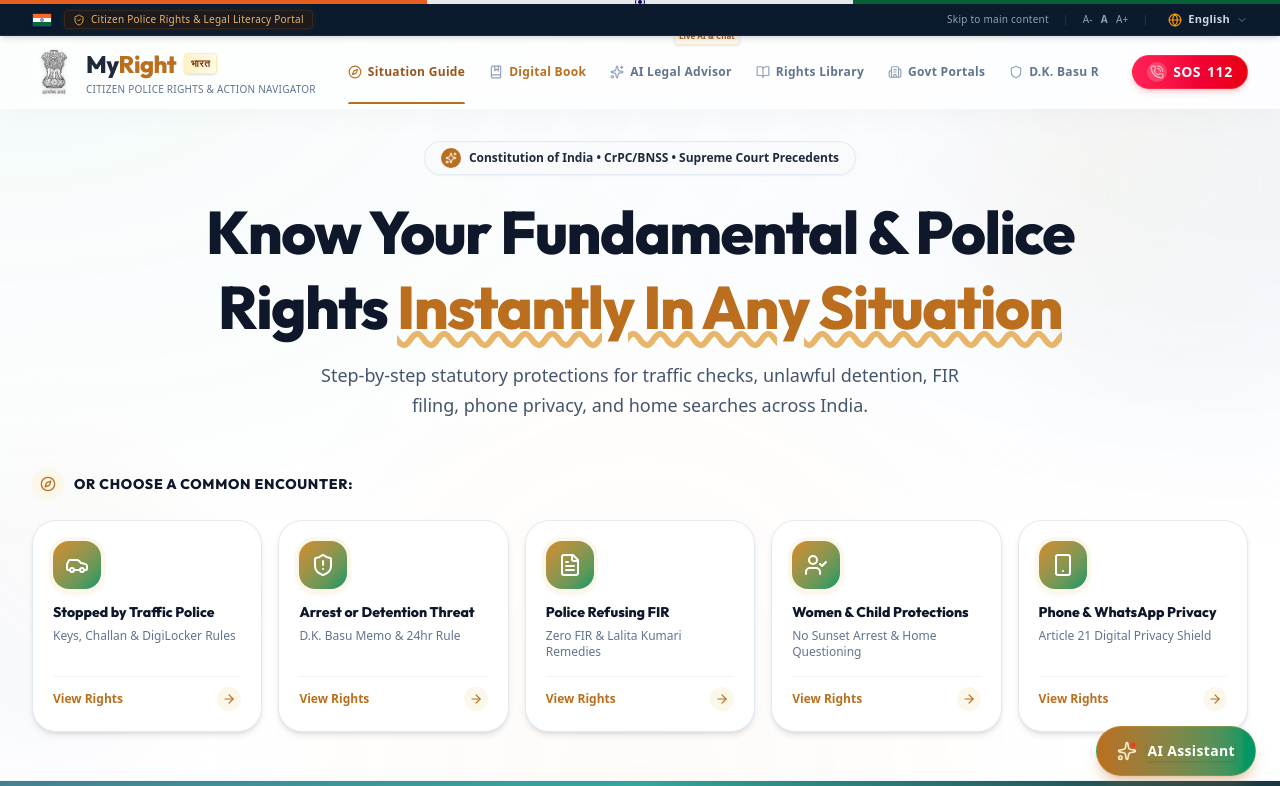
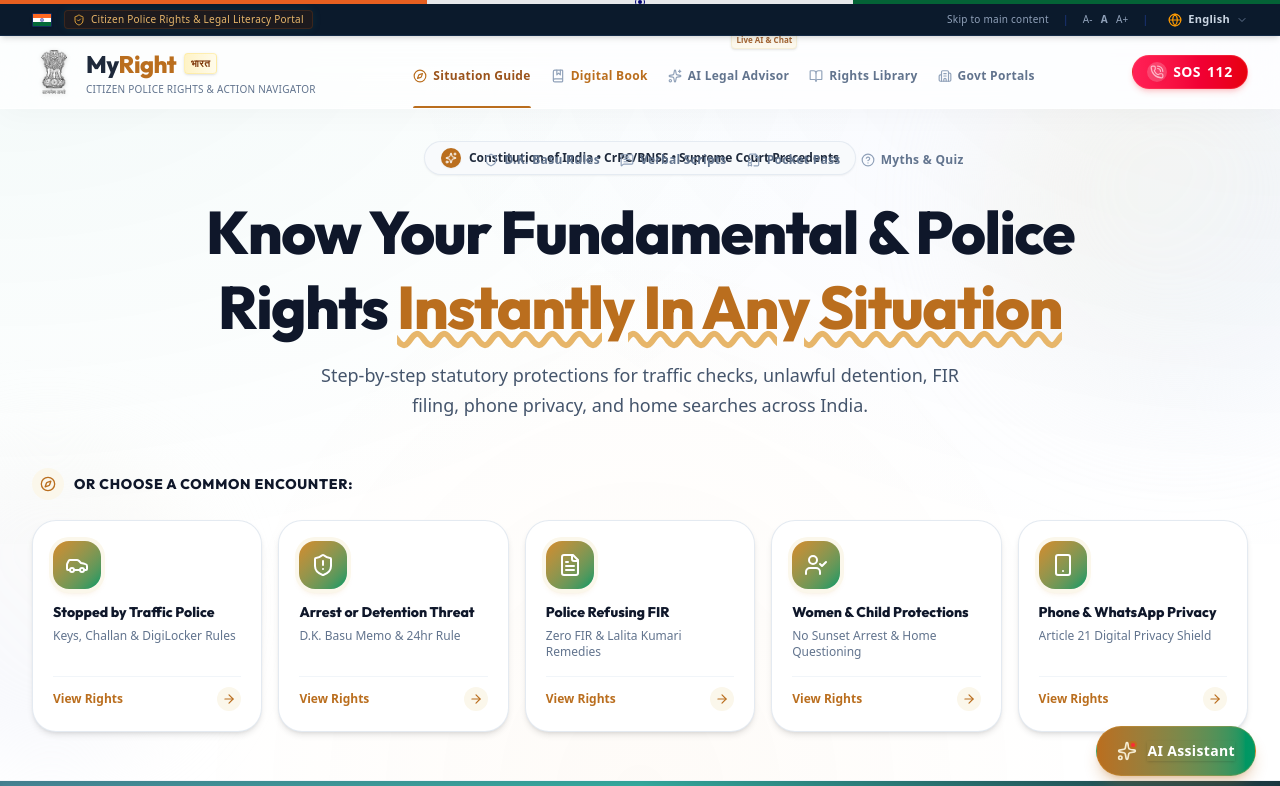
Before and after one commit to vivekducs/myright, a React (Vite) app: page /situations in a window 1280 px wide. Shown: the top 786 px of the page. Built offline with nearby package versions, Linux system fonts and the light colour scheme.

Commit message:
Fix header navigation scroll, allow wrapping

```diff
--- a/src/components/Navbar.tsx
+++ b/src/components/Navbar.tsx
@@ -72,7 +72,7 @@
           </div>
 
           {/* Desktop Nav - Clean Text Links with Hover Animation */}
-          <nav className="hidden xl:flex flex-1 items-center gap-6 h-full overflow-x-auto no-scrollbar scroll-smooth mask-edges">
+          <nav className="hidden lg:flex flex-1 items-center justify-center gap-3 xl:gap-5 h-full flex-wrap py-2">
             {navItems.map((item) => {
               const Icon = item.icon;
               const isActive = activeTab === item.id;
@@ -90,7 +90,7 @@
                   }`}
                 >
                   <Icon className={`w-3.5 h-3.5 transition-colors ${isActive ? 'text-teal-600' : 'text-slate-400 group-hover:text-slate-600'}`} />
-                  <span className="whitespace-nowrap tracking-wide">{item.label}</span>
+                  <span className="tracking-wide">{item.label}</span>
 
                   {/* Subtle Badge */}
                   {item.badge && !isActive && (
@@ -131,7 +131,7 @@
               id="mobile-menu-toggle"
               aria-label="Toggle navigation menu"
               onClick={() => setMobileMenuOpen(!mobileMenuOpen)}
-              className="xl:hidden w-10 h-10 rounded-full bg-slate-100 hover:bg-slate-200 border border-slate-200 text-slate-800 flex items-center justify-center transition-transform hover:scale-105 cursor-pointer"
+              className="lg:hidden w-10 h-10 rounded-full bg-slate-100 hover:bg-slate-200 border border-slate-200 text-slate-800 flex items-center justify-center transition-transform hover:scale-105 cursor-pointer"
             >
               <svg className="w-5 h-5" fill="none" viewBox="0 0 24 24" stroke="currentColor">
                 {mobileMenuOpen ? (
@@ -152,7 +152,7 @@
               initial={{ opacity: 0, height: 0 }}
               animate={{ opacity: 1, height: 'auto' }}
               exit={{ opacity: 0, height: 0 }}
-              className="xl:hidden py-4 border-t border-slate-100 space-y-2 bg-white"
+              className="lg:hidden py-4 border-t border-slate-100 space-y-2 bg-white"
             >
               <div className="grid grid-cols-2 gap-2">
                 {navItems.map((item) => {
```
